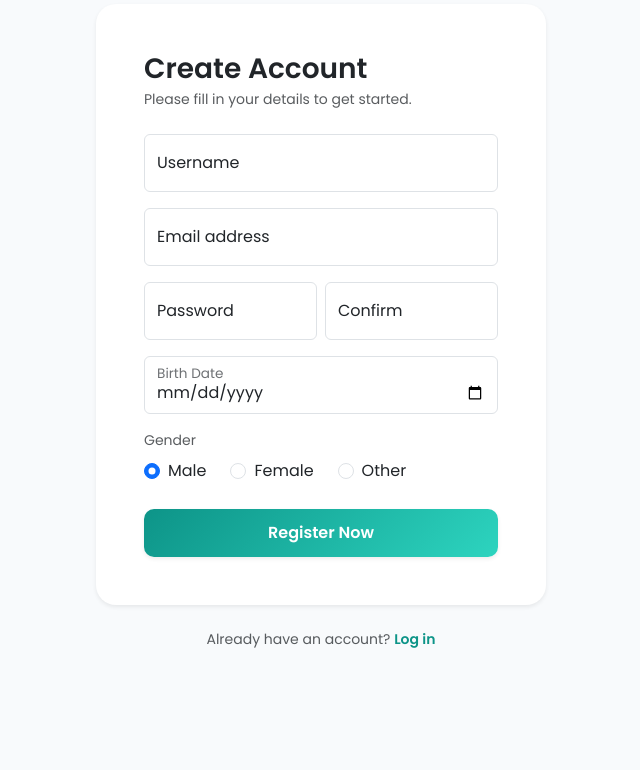
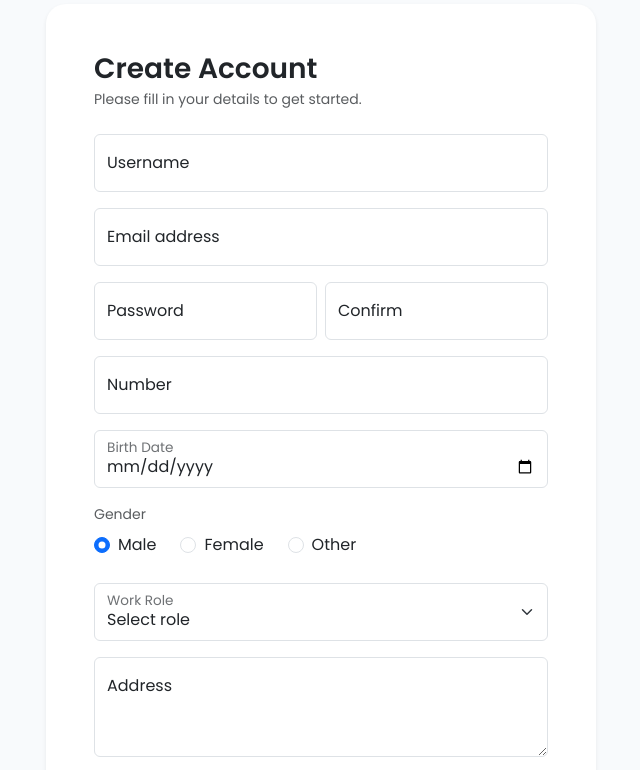
Before and after one commit to Sanjaysammathew/todo-list, a plain HTML site: page pages/Register.html in a window 1280 px wide. Shown: the part 160-930 px from the top of the page, without its empty margins (319-959 px from the left). Before the commit the page ends 874 px from the top, so only its background shows below. Drawn offline with nearby package versions, Linux system fonts and the light colour scheme.

Commit message:
modified

```diff
--- a/pages/Register.html
+++ b/pages/Register.html
@@ -55,7 +55,7 @@
             <div class="col-md-6 mb-3">
               <div class="form-floating">
                 <input type="password" class="form-control" id="passInput" placeholder="Password">
-                <label for="passInput">Password</label>
+                <label for="passInput" class="text-dark">Password</label>
               </div>
             </div>
             <!-- Confirm Password -->
@@ -65,6 +65,11 @@
                 <label for="confirmInput">Confirm</label>
               </div>
             </div>
+          </div>
+
+           <div class="form-floating mb-3">
+            <input type="number" class="form-control" id="num" placeholder="Number">
+            <label for="num">Number</label>
           </div>
 
           <!-- Date -->
@@ -91,6 +96,24 @@
               </div>
             </div>
           </div>
+          <div class="form-floating mb-3">
+  <select class="form-select " id="roleSelect" aria-label="Floating label select example">
+    <option selected>Select role</option>
+    <option value="1">Developer</option>
+    <option value="2">Manager</option>
+    <option value="3">Student</option>
+  </select>
+  <label for="roleSelect">Work Role</label>
+</div>
+
+    <div class="form-floating mb-3">
+  <textarea
+    class="form-control"
+    id="addressInput"
+    placeholder="Address"
+    style="height: 100px"></textarea>
+  <label for="addressInput">Address</label>
+</div>
 
           <button type="submit" class="btn btn-teal w-100 shadow-sm">Register Now</button>
         </form>
--- a/style/register.css
+++ b/style/register.css
@@ -35,7 +35,7 @@
     /* Key fix: Constrain the card width */
     .register-card {
       width: 100%;
-      max-width: 450px;
+      max-width: 550px;
       border: none;
       border-radius: 20px;
     }
```
